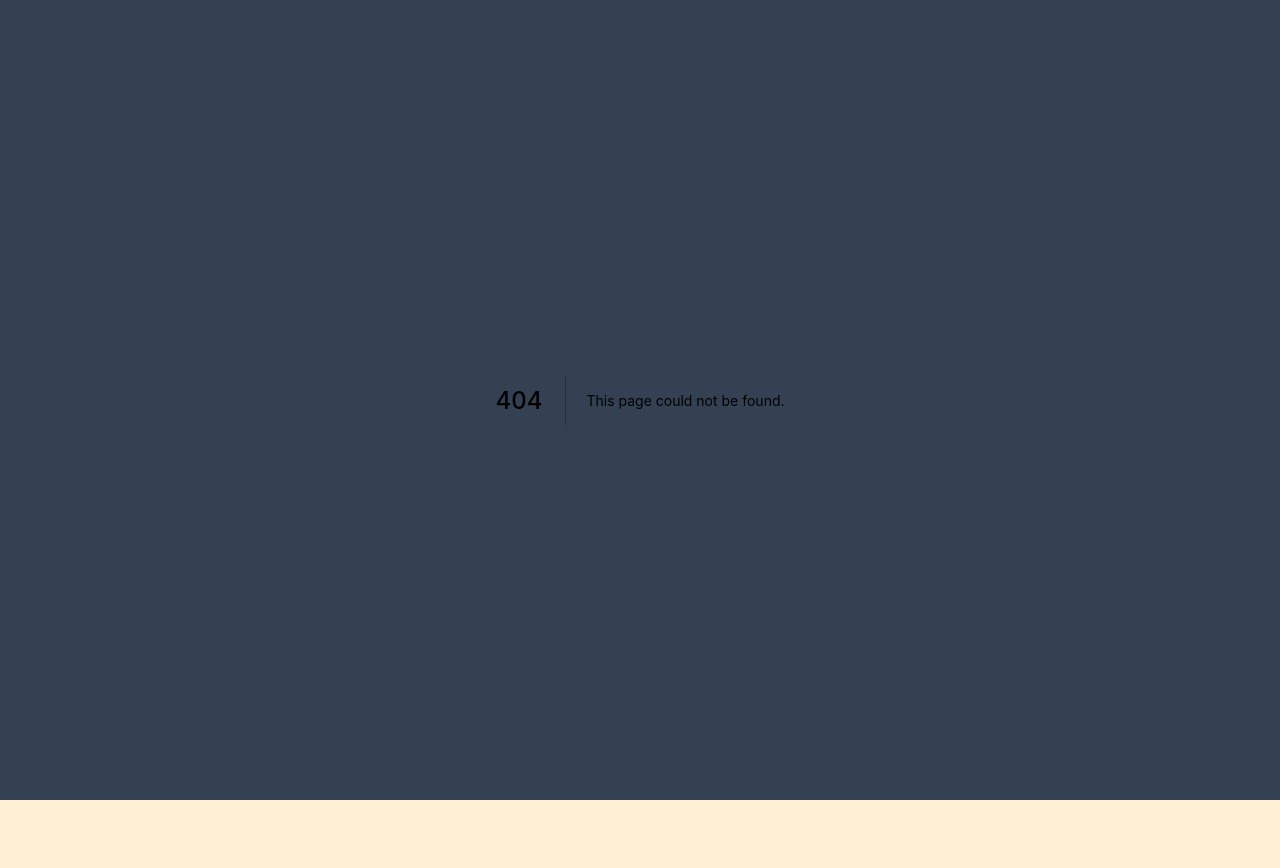
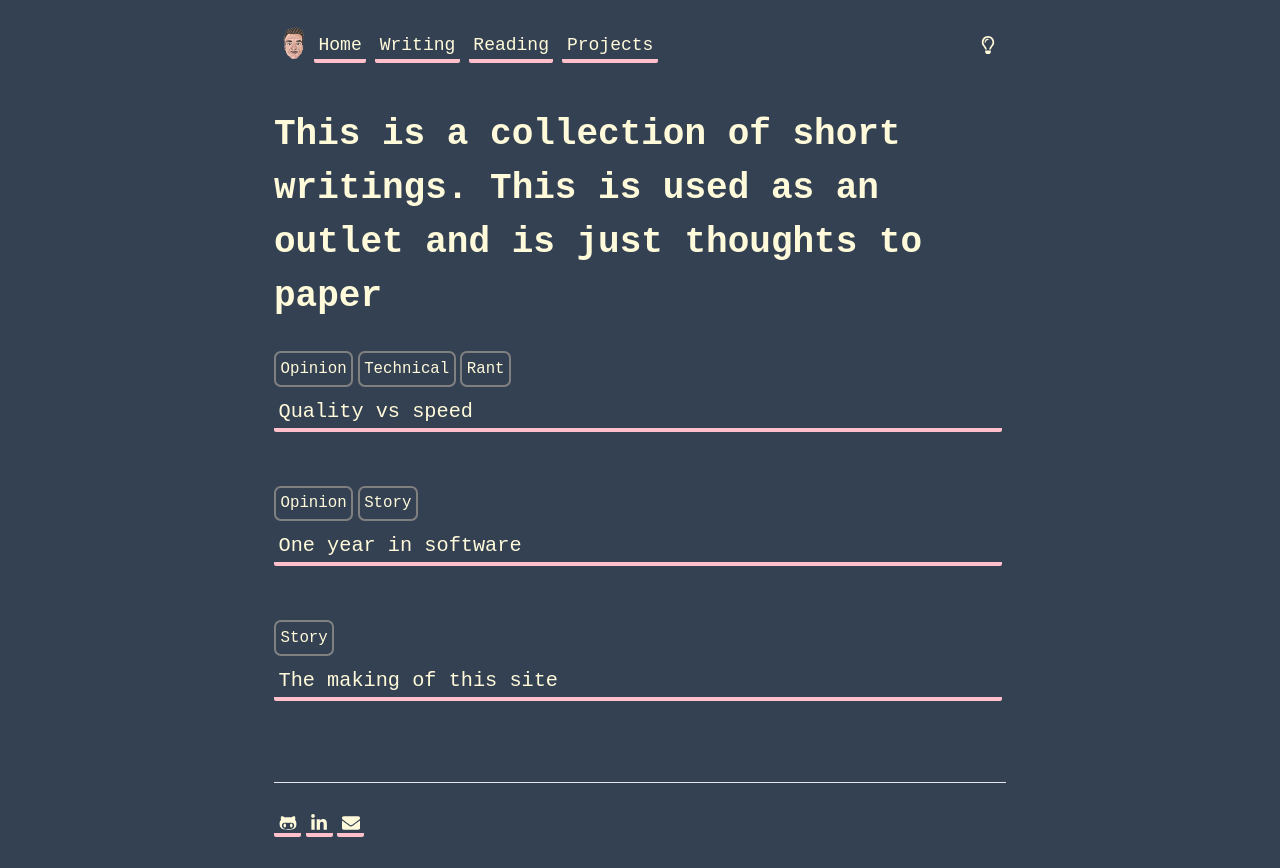
Before and after one commit to LachlanStephan/mysite, a Next.js app: page /writing in a window 1280 px wide. Before the commit this address had no page. Before the commit the page ends 800 px from the top, so only its background shows below. Built offline with nearby package versions, Linux system fonts and the light colour scheme.

Commit message:
updates to site style - new page (content tbd)

```diff
--- a/components/blog/blogHeader.tsx
+++ b/components/blog/blogHeader.tsx
@@ -26,7 +26,7 @@ export const BlogHeader: FC<Props> = (Props) => {
 					<strong>Date: </strong>
 					{Props.date}
 				</p>
-				<Link href="/blogs">
+				<Link href="/writing">
 					<a>{back}</a>
 				</Link>
 			</header>
--- a/components/blog/config.js
+++ b/components/blog/config.js
@@ -1,22 +1,17 @@
 export const Config = [
 	{
 		title: "Quality vs speed",
-		link: "/blogs/quality-vs-speed",
+		link: "/writing/quality-vs-speed",
 		tags: "opinion technical rant",
 	},
 	{
-		title: "Learning a better language",
-		link: "/blogs/learning-a-better-language",
-		tags: "opinion technical",
-	},
-	{
 		title: "One year in software",
-		link: "/blogs/one-year-in-software",
+		link: "/writing/one-year-in-software",
 		tags: "opinion story",
 	},
 	{
 		title: "The making of this site",
-		link: "/blogs/making-this-site",
+		link: "/writing/making-this-site",
 		tags: "story",
 	},
 ];
--- a/components/header.tsx
+++ b/components/header.tsx
@@ -4,15 +4,25 @@ import {Nav} from "./nav";
 import headIcon from "../public/headIcon.png";
 import {ThemeToggle} from "./theme-toggle";
 
+interface SpeakSettings {
+	show: boolean;
+	text: string;
+	timeLimit: number;
+}
+
 export const Header: FC = () => {
-	const [speak, setSpeak] = useState(false);
-	const str = "Hi!";
+	const settings: SpeakSettings = {
+		show: false,
+		text: "Hi!",
+		timeLimit: 2000,
+	};
+	const [speak, setSpeak] = useState(settings.show);
 
 	const sayHi = () => {
 		setSpeak(true);
 		setTimeout(() => {
 			setSpeak(false);
-		}, 1500);
+		}, settings.timeLimit);
 	};
 
 	return (
@@ -20,7 +30,7 @@ export const Header: FC = () => {
 			<div className="flex items-center">
 				{speak ? (
 					<span className="overflow-auto text-[#ffc0cb] overflow-hidden whitespace-nowrap animate-typing">
-						{str}
+						{settings.text}
 					</span>
 				) : null}
 				<Image
--- a/components/navConfig.js
+++ b/components/navConfig.js
@@ -4,11 +4,15 @@ export const NavConfig = [
 		title: "Home",
 	},
 	{
-		href: "/blogs",
-		title: "Blog",
+		href: "/writing",
+		title: "Writing",
 	},
-  {
-    href: "/projects",
-    title: "Projects",
-  }
+	{
+		href: "/reading",
+		title: "Reading",
+	},
+	{
+		href: "/projects",
+		title: "Projects",
+	},
 ];
--- /dev/null
+++ b/pages/reading.tsx
@@ -0,0 +1,21 @@
+import Layout from "../components/layout";
+import Head from "next/head";
+
+const Reading = () => {
+	//
+
+	return (
+		<Layout>
+			<Head>
+				<title>Reading - Lachlan Stephan</title>
+			</Head>
+
+			<section>
+				<h1>Reading</h1>
+				<h2>TBD</h2>
+			</section>
+		</Layout>
+	);
+};
+
+export default Reading;
--- a/pages/blogs.tsx
+++ b/pages/writing.tsx
@@ -21,7 +21,7 @@ const Blogs: FC = () => {
 	return (
 		<Layout>
 			<Head>
-				<title>Blogs - Lachlan Stephan</title>
+				<title>Writing - Lachlan Stephan</title>
 			</Head>
 			<section>
 				<Header title="This is a collection of short writings. This is used as an outlet and is just thoughts to paper" />
--- a/styles/globals.css
+++ b/styles/globals.css
@@ -27,7 +27,7 @@
 }
 @tailwind components;
 @tailwind utilities;
-/* @import url("https://fonts.googleapis.com/css2?family=Ubuntu+Mono&display=swap"); */
+@import url("https://fonts.googleapis.com/css2?family=Ubuntu+Mono&display=swap");
 @import url("https://fonts.googleapis.com/css2?family=Fira+Code:wght@300&display=swap");
 
 html {
@@ -36,8 +36,8 @@ html {
 
 body,
 html {
-	/* font-family: "Ubuntu Mono", monospace; */
-	font-family: "Fira Code", monospace;
+	font-family: "Ubuntu Mono", monospace;
+	/* font-family: "Fira Code", monospace; */
 	margin: 0 auto;
 	width: 100%;
 	padding: 0;
@@ -47,10 +47,6 @@ html {
 }
 
 * {
-	font-size: 20px;
-}
-
-code {
 	font-size: 18px;
 }
 
--- a/tailwind.config.js
+++ b/tailwind.config.js
@@ -18,8 +18,8 @@ module.exports = {
 			},
 			keyframes: {
 				typing: {
-					from: { width: 0 },
-					to: { width: 30 },
+					from: {width: 0},
+					to: {width: 40},
 				},
 			},
 		},
```
Also changed, not shown: pages/blogs/learning-a-better-language.mdx (deleted, +0 -87 lines), pages/writing/making-this-site.mdx (renamed from pages/blogs/making-this-site.mdx), pages/writing/one-year-in-software.mdx (renamed from pages/blogs/one-year-in-software.mdx), pages/writing/quality-vs-speed.mdx (renamed from pages/blogs/quality-vs-speed.mdx). Lines whose indentation alone changed are shown as unchanged.
